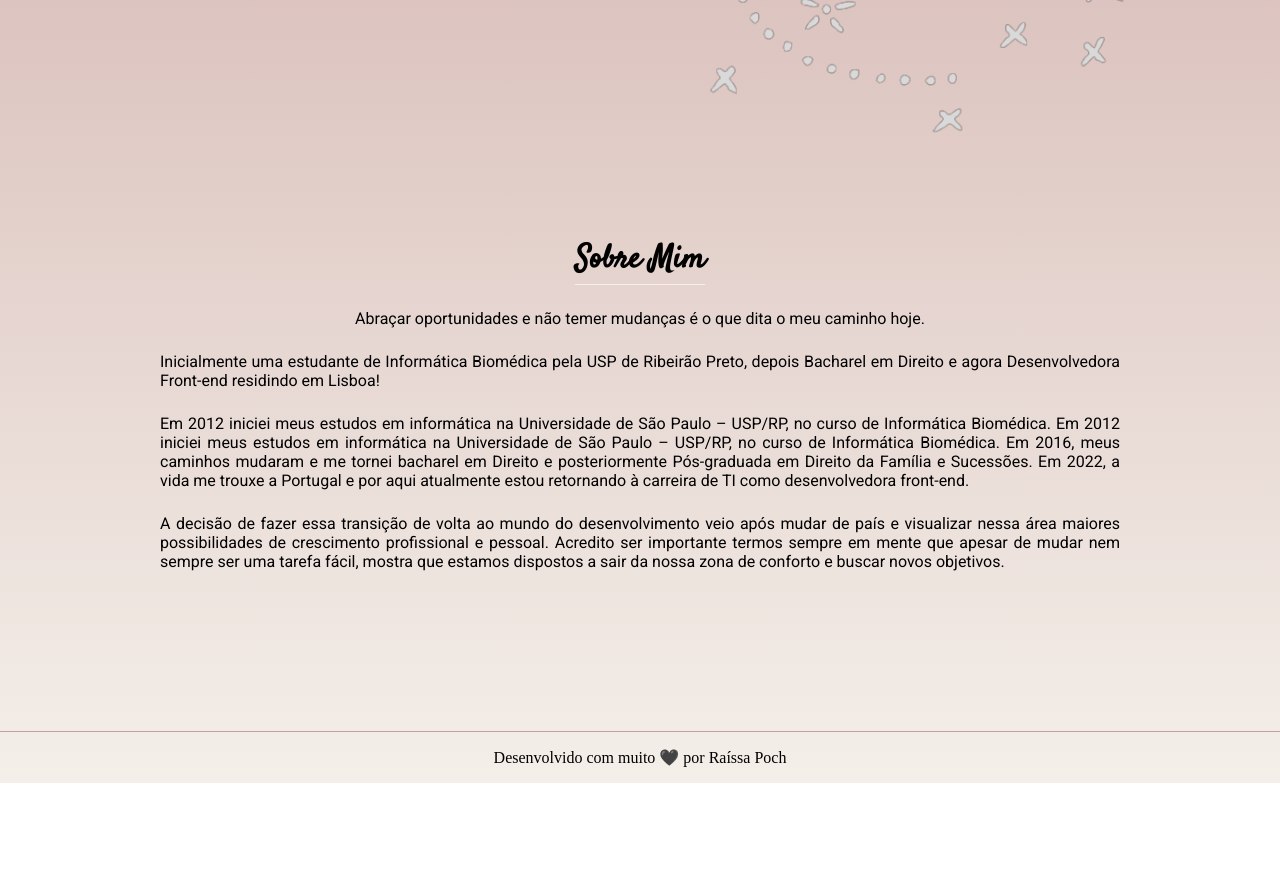
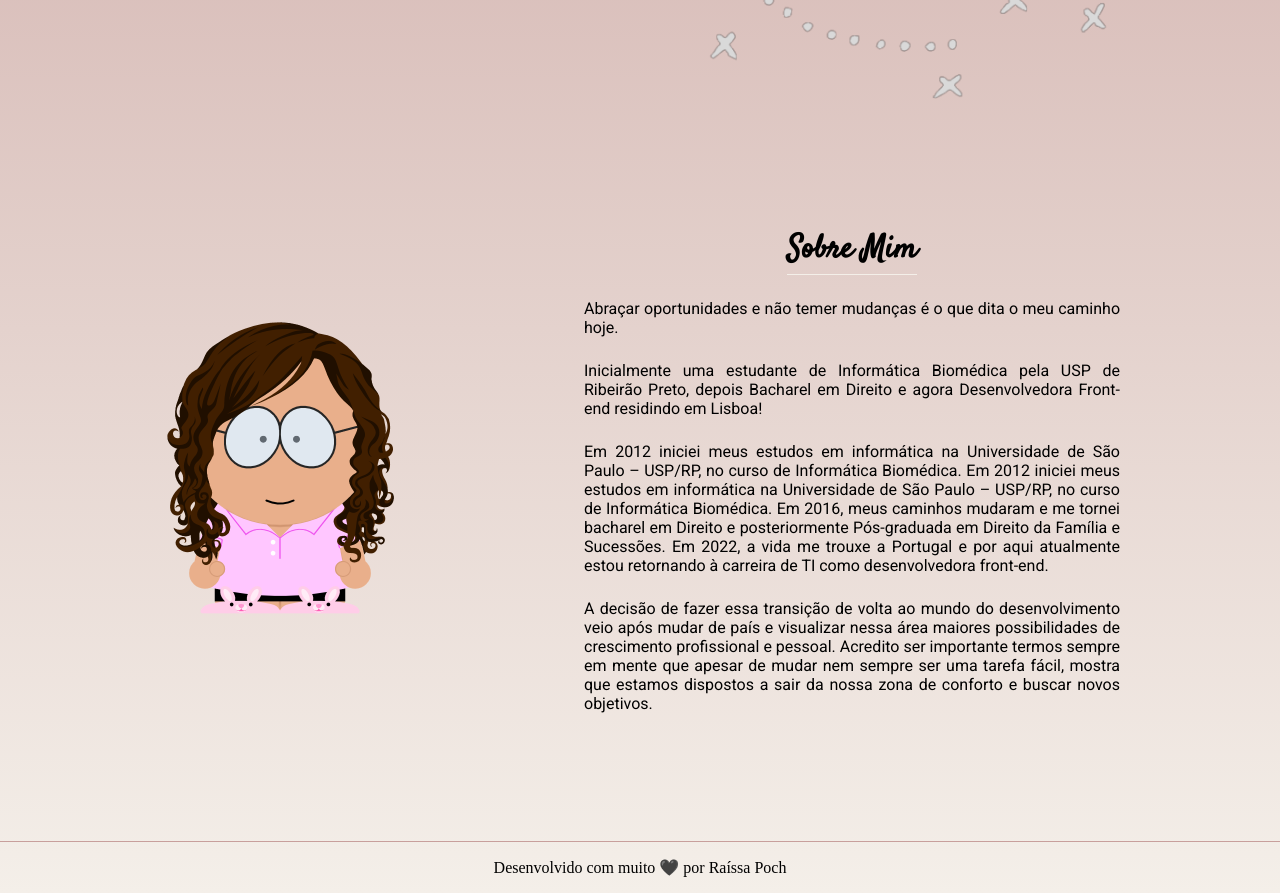
Before and after one commit to raissapoch/Portifolio, a website: page index.html in a window 1280 px wide. Shown: the part 660-1553 px from the top of the page. Before the commit the page ends 1443 px from the top, so only its background shows below. Drawn offline with Linux system fonts and the light colour scheme.

Commit message:
add bootstrap

```diff
--- a/assets/css/cabecalho.css
+++ b/assets/css/cabecalho.css
@@ -3,11 +3,11 @@
     flex-direction: row;
     align-items: center;
     justify-content: space-around;
-    padding: 24px;
+    padding: .5rem 1rem 1rem 1rem;
 }
 
 .cabecalho__imagem{
-    height: 10rem;
+    height: 150px;
 }
 
 .cabecalho__menu{
--- a/assets/css/conteudo.css
+++ b/assets/css/conteudo.css
@@ -2,6 +2,7 @@
     margin-bottom: 3rem;
     border-top: 0.5px solid var(--bege);
 }
+
 
 .conteudoPrincipal{
     display: flex;
--- a/assets/css/sobreMim.css
+++ b/assets/css/sobreMim.css
@@ -1,9 +1,21 @@
-.sobreMim{
+.sobreMim__conteudo{
+    display: flex;
+    flex-direction: row;
+    align-items: center;
+    gap: 1.5rem;
+}
+
+.sobreMim__texto{
     display: flex;
     flex-direction: column;
     align-items: center;
     gap: 1.5rem;
-    margin: 5rem 10rem 10rem 10rem;
+    margin: 5rem 10rem 5rem 5rem;
+}
+
+.sobreMim__imagem{
+    height: 400px;
+    margin-left: 5rem;
 }
 
 .sobreMim__titulo{
--- a/index.html
+++ b/index.html
@@ -30,6 +30,7 @@
         </header>
 
         <main class="conteudo">
+
             <section id= "home"class="conteudoPrincipal">
                 <div class="conteudoPrincipal__conteudo">
                     <div class="conteudoprincipal__escrito">
@@ -44,7 +45,10 @@
                 <img class="conteudoPrincipal__imagem" src="assets/img/home.png" alt="Menina sentada envolta por itens de tecnologia">
             </section>
 
-            <section id="sobre" class="sobreMim">
+            <section id="sobre">
+                <div class="sobreMim__conteudo">
+                    <img class="sobreMim__imagem" src="assets/img/sp-image.png" alt="imagem de uma menina">
+                    <div class="sobreMim__texto">
                         <h3 class="sobreMim__titulo">Sobre Mim</h3>
                         <p class="sobreMim__paragrafo">Abraçar oportunidades e não temer mudanças é o que dita o meu caminho hoje.</p>
 
@@ -57,6 +61,8 @@
 
                         <p class="sobreMim__paragrafo">A decisão de fazer essa transição de volta ao mundo do desenvolvimento veio após mudar de país e visualizar nessa área maiores possibilidades de crescimento profissional e pessoal.
                             Acredito ser importante termos sempre em mente que apesar de mudar nem sempre ser uma tarefa fácil, mostra que estamos dispostos a sair da nossa zona de conforto e buscar novos objetivos.</p>
+                    </div>
+                </div>
             </section>
         </main>
 
--- /dev/null
+++ b/package.json
@@ -0,0 +1,5 @@
+{
+  "dependencies": {
+    "bootstrap": "^5.2.1"
+  }
+}
```
Also changed, not shown: assets/img/sp-image.png (added), 1 other file. Lines whose indentation alone changed are shown as unchanged.
